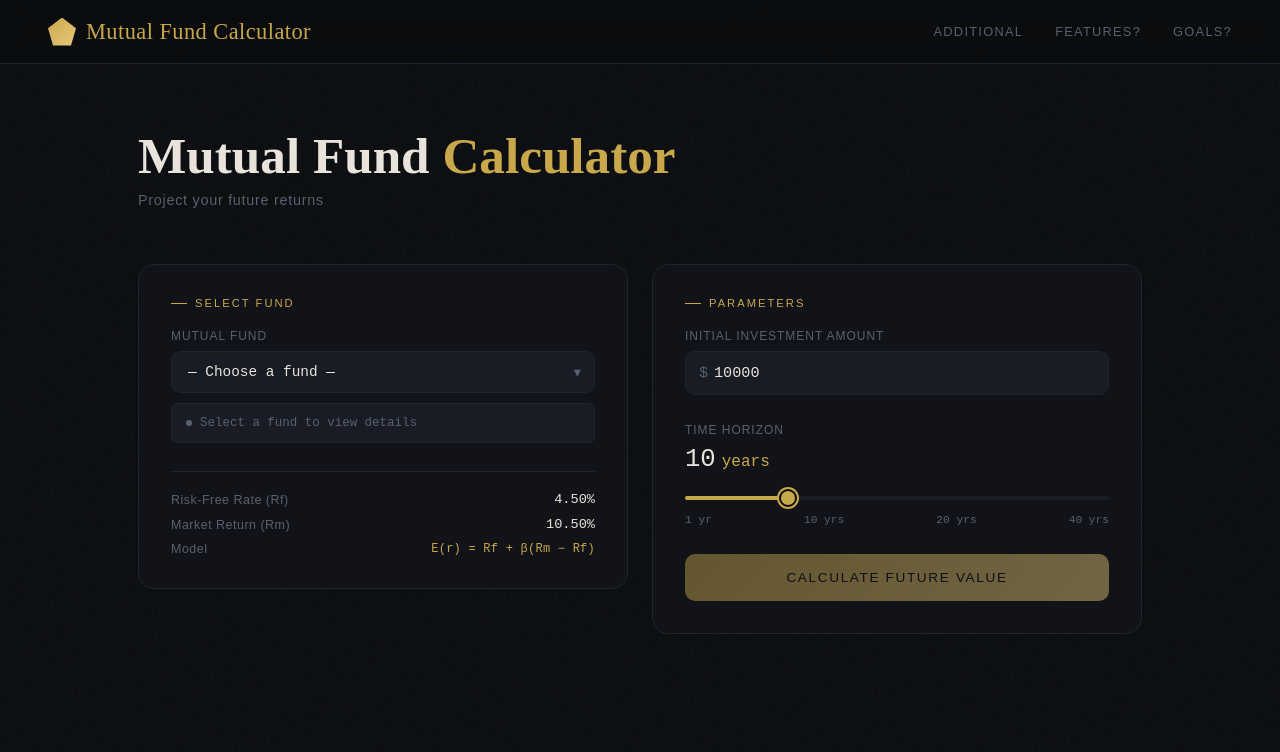
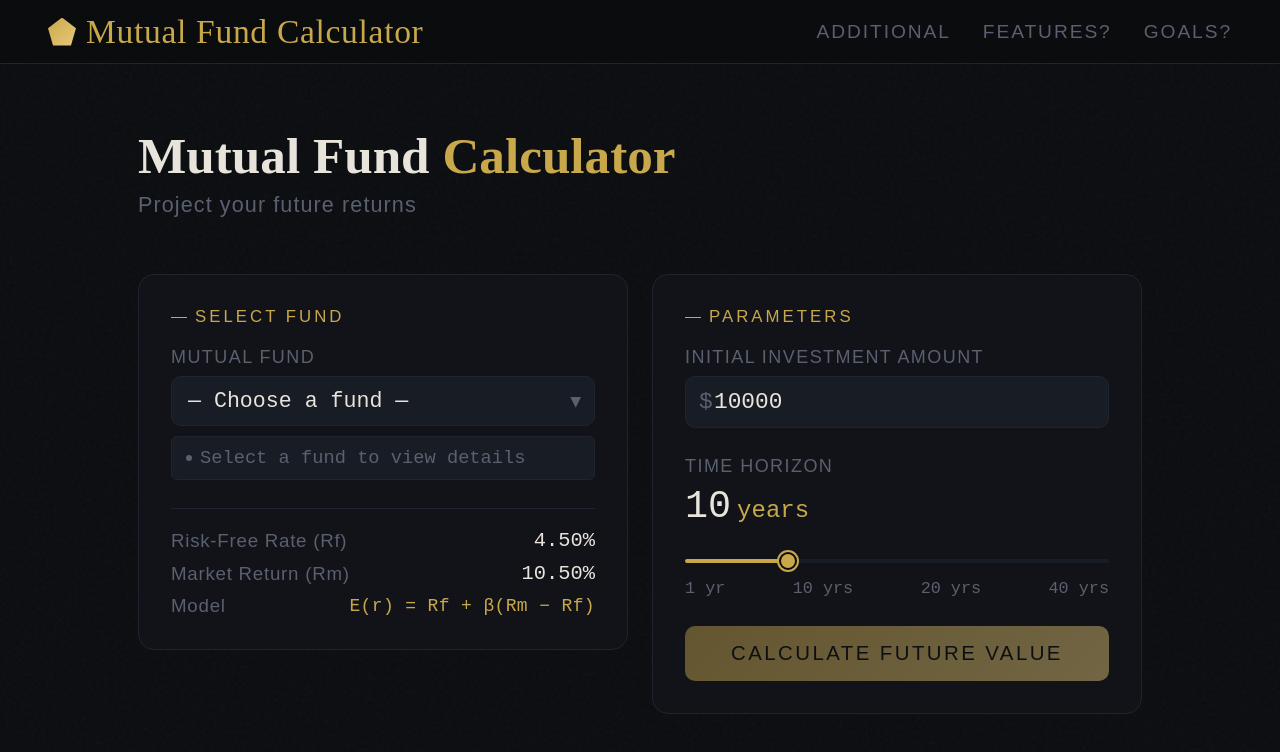
Before and after one commit to TheRealBKJ/ELS_Technical_Challenge, a React (Vite) app in the folder frontend/: page / in a window 1280 px wide. Shown: the top 752 px of the page. Built offline with nearby package versions, Linux system fonts and the light colour scheme.

Commit message:
increase font size

```diff
--- a/frontend/src/index.css
+++ b/frontend/src/index.css
@@ -28,7 +28,7 @@
   padding: 0;
 }
 
-html { font-size: 16px; }
+html { font-size: 24px; }
 
 body {
   background: var(--bg);
```
